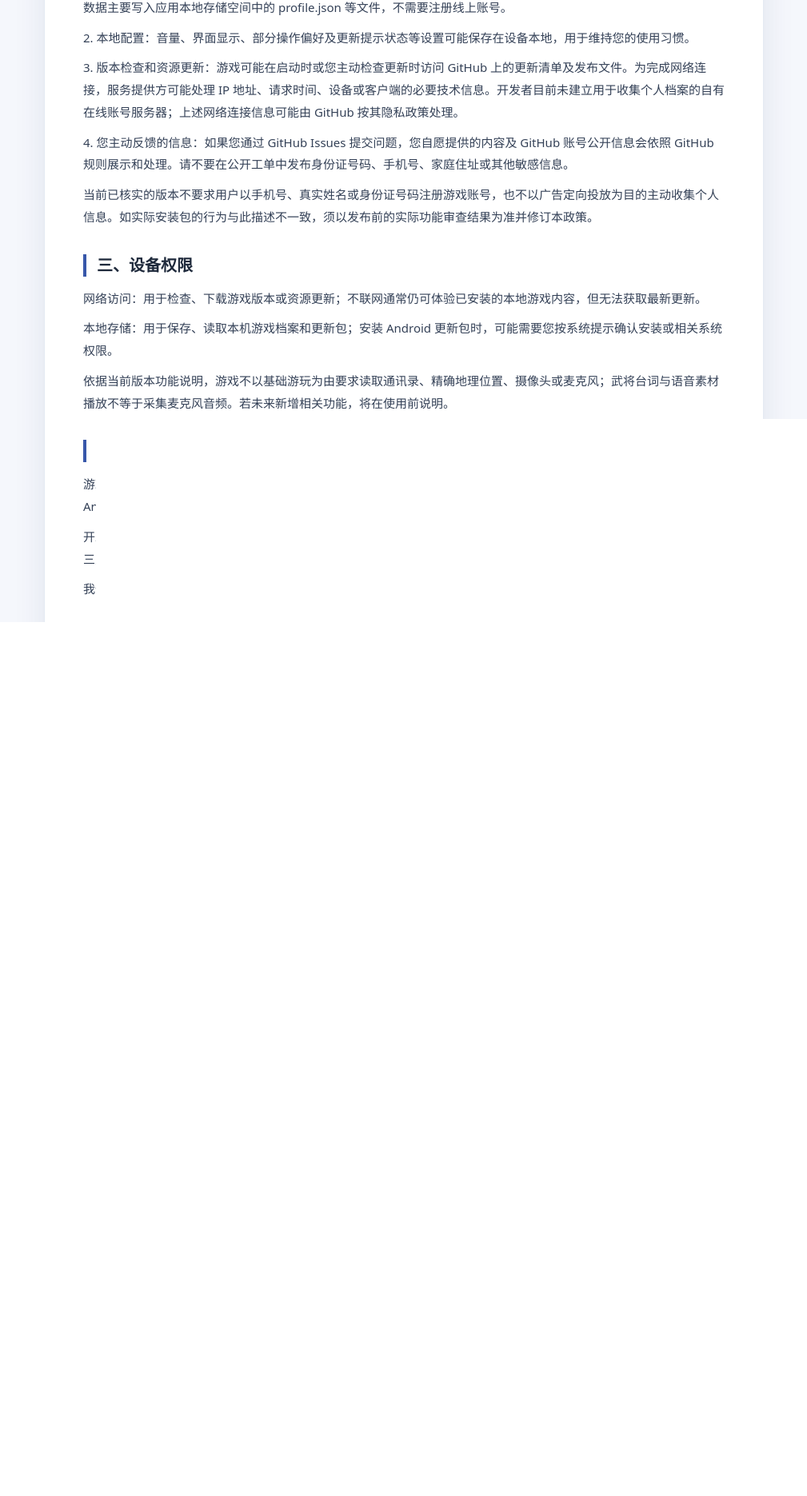
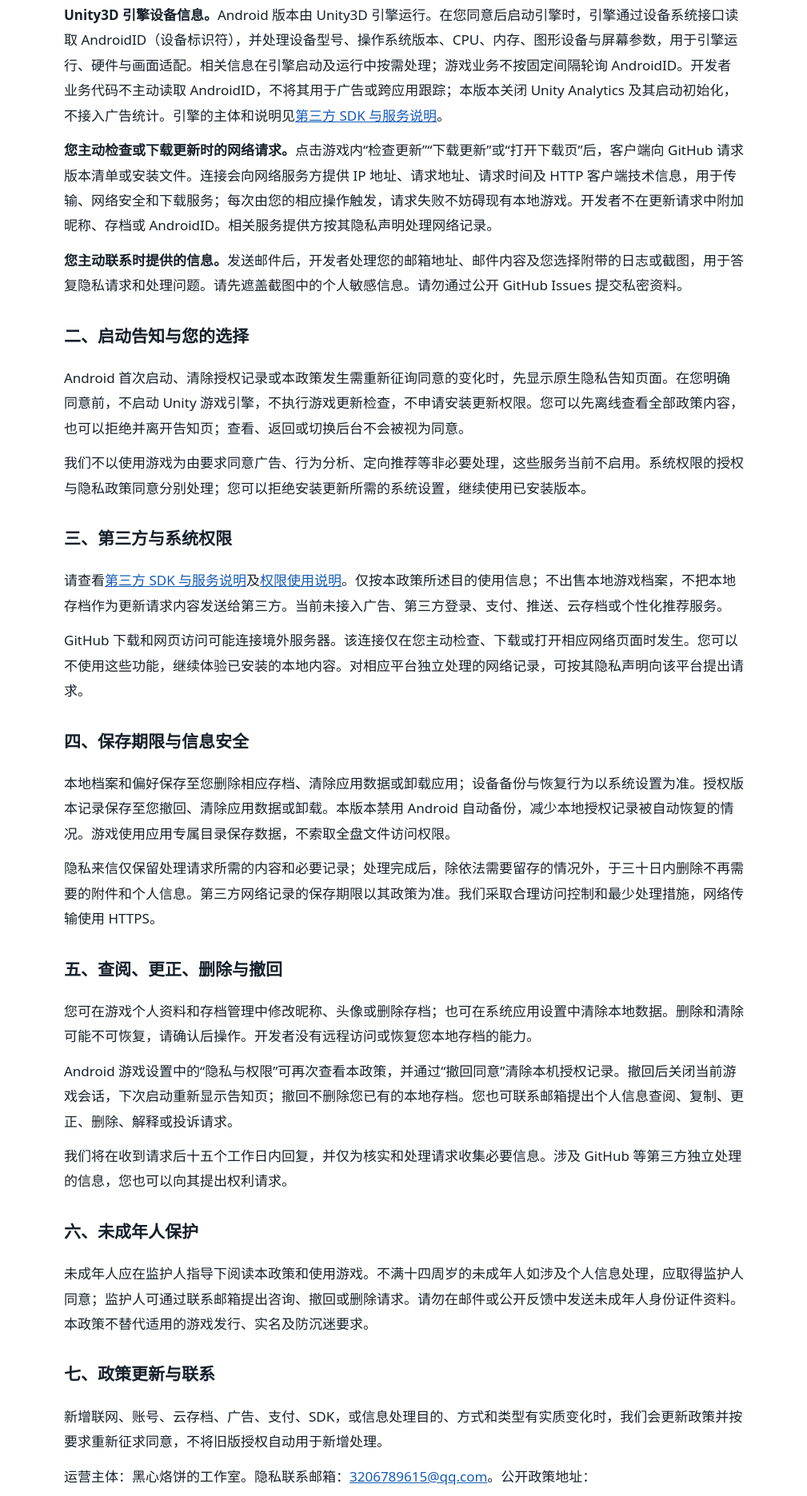
Before and after one commit to 3206789615/shenren-game-download, a plain HTML site: page privacy.html in a window 1280 px wide. Shown: the part 747-2618 px from the top of the page at 80% size, without its empty margins (135-1144 px from the left). Drawn offline with Linux system fonts and the light colour scheme.

Commit message:
完善隐私政策与第三方权限说明，明确构建19适用范围

```diff
--- a/privacy.html
+++ b/privacy.html
@@ -1,17 +1,33 @@
-<!doctype html><html lang="zh-CN"><head><meta charset="utf-8"><meta name="viewport" content="width=device-width,initial-scale=1"><meta name="robots" content="index,follow"><title>《神人大乱斗杀》隐私政策</title><meta name="description" content="神人大乱斗杀独立游戏试玩版的个人信息与隐私政策"><style>
-:root{color-scheme:light;--ink:#1e293b;--sub:#526275;--blue:#3857aa;--line:#e4eaf2;--paper:#fff;--bg:#f5f7fc}
-*{box-sizing:border-box}html{scroll-behavior:smooth}body{margin:0;background:var(--bg);color:var(--ink);font-family:"PingFang SC","Microsoft YaHei",system-ui,sans-serif;line-height:1.85}
-header{padding:54px 20px 43px;text-align:center;color:white;background:linear-gradient(120deg,#101d3d,#293f82 65%,#526aa6)}header .kicker{font-size:12px;letter-spacing:.24em;opacity:.8}h1{font-size:clamp(29px,5vw,42px);line-height:1.35;margin:16px 0 12px}header p{font-size:14px;opacity:.82;margin:0}
-main{width:min(900px,calc(100% - 30px));margin:-20px auto 45px;background:white;position:relative;border:1px solid var(--line);border-radius:16px;box-shadow:0 12px 42px rgba(25,42,85,.09);padding:clamp(20px,5vw,48px)}
-.meta{display:grid;grid-template-columns:130px 1fr;gap:8px 16px;padding:16px 20px;border-radius:10px;background:#f5f8fd;font-size:14px;margin:0 0 22px}.meta dt{color:var(--sub)}.meta dd{margin:0;overflow-wrap:anywhere}
-h2{font-size:20px;margin:32px 0 14px;border-left:4px solid var(--blue);padding-left:13px;line-height:1.4}p{margin:10px 0;color:#344157;font-size:15px}a{color:#254aab;overflow-wrap:anywhere}a:hover{text-decoration-thickness:2px}footer{text-align:center;font-size:12px;color:var(--sub);margin:-12px 0 32px}
-@media(max-width:500px){.meta{grid-template-columns:1fr;gap:0;padding:12px 15px}.meta dt{font-size:12px;margin-top:8px}.meta dd{font-size:14px}main{border-radius:12px}}
-</style></head><body><header><div class="kicker">SHENREN GAME · PRIVACY</div><h1>《神人大乱斗杀》隐私政策</h1><p>了解我们如何处理游戏存档、版本检查和隐私相关请求</p></header><main><dl class="meta"><dt>更新日期</dt><dd>2026年11月14日</dd><dt>生效日期</dt><dd>2026年11月14日</dd><dt>适用产品</dt><dd>《神人大乱斗杀》Windows、Android 试玩版本（公开版本 v0.1.5）</dd><dt>开发及运营联系标识</dt><dd>《神人大乱斗杀》独立开发者（GitHub 账号：3206789615）</dd></dl><section><h2>一、政策适用范围</h2><p>本政策适用于《神人大乱斗杀》独立游戏试玩版本及其相关下载、版本检查和更新功能。游戏目前以本地人机对战为主；界面中的“好友房”等名称并不当然意味着已经提供跨设备联机服务。</p><p>本政策依据目前可核实的公开发行说明及项目源代码编写。后续若增加联网对战、用户账号、云存档、实名认证、广告、支付或新的第三方 SDK，开发者应在相应功能上线前更新本政策并依法履行告知、同意等义务。</p></section>
-<section><h2>二、我们处理哪些信息、用于什么目的</h2><p>1. 本地游戏档案：当您创建或使用游戏存档时，游戏会在您的设备本地记录自行设置的游戏昵称、头像选择、角色/武将养成与拥有情况、对局记录、等级经验、游戏内虚拟道具、皮肤及剧情进度等，以便保存游戏进度和显示个人主页。这些数据主要写入应用本地存储空间中的 profile.json 等文件，不需要注册线上账号。</p><p>2. 本地配置：音量、界面显示、部分操作偏好及更新提示状态等设置可能保存在设备本地，用于维持您的使用习惯。</p><p>3. 版本检查和资源更新：游戏可能在启动时或您主动检查更新时访问 GitHub 上的更新清单及发布文件。为完成网络连接，服务提供方可能处理 IP 地址、请求时间、设备或客户端的必要技术信息。开发者目前未建立用于收集个人档案的自有在线账号服务器；上述网络连接信息可能由 GitHub 按其隐私政策处理。</p><p>4. 您主动反馈的信息：如果您通过 GitHub Issues 提交问题，您自愿提供的内容及 GitHub 账号公开信息会依照 GitHub 规则展示和处理。请不要在公开工单中发布身份证号码、手机号、家庭住址或其他敏感信息。</p><p>当前已核实的版本不要求用户以手机号、真实姓名或身份证号码注册游戏账号，也不以广告定向投放为目的主动收集个人信息。如实际安装包的行为与此描述不一致，须以发布前的实际功能审查结果为准并修订本政策。</p></section>
-<section><h2>三、设备权限</h2><p>网络访问：用于检查、下载游戏版本或资源更新；不联网通常仍可体验已安装的本地游戏内容，但无法获取最新更新。</p><p>本地存储：用于保存、读取本机游戏档案和更新包；安装 Android 更新包时，可能需要您按系统提示确认安装或相关系统权限。</p><p>依据当前版本功能说明，游戏不以基础游玩为由要求读取通讯录、精确地理位置、摄像头或麦克风；武将台词与语音素材播放不等于采集麦克风音频。若未来新增相关功能，将在使用前说明。</p></section>
-<section><h2>四、信息保存期限与安全</h2><p>游戏存档和配置一般保存在您自己的设备上，直至您主动删除、清理应用数据、卸载游戏或设备系统删除这些文件。Android 卸载或换签名重装可能导致本地存档丢失，请自行备份重要进度。</p><p>开发者不会为了提供当前离线游戏功能而将本地玩家档案自动同步到自建服务器。对更新下载、GitHub 页面访问等由第三方平台处理的信息，其保存期限与保护措施由相关平台的政策及适用法律确定。</p><p>我们将持续采用合理措施减少不必要的信息处理，但任何设备或网络环境都无法保证绝对安全。</p></section>
-<section><h2>五、第三方服务与跨境访问</h2><p>游戏更新与公开下载使用 GitHub Releases／GitHub Pages 等服务；当您访问、检查或下载时，相关请求可能连接境外服务器，GitHub 可能依其政策处理网络访问数据。GitHub 隐私说明：<a href="https://docs.github.com/en/site-policy/privacy-policies/github-general-privacy-statement" target="_blank" rel="noopener noreferrer">https://docs.github.com/en/site-policy/privacy-policies/github-general-privacy-statement</a></p><p>当前已核实的功能不以广告展示、第三方社交登录或商业统计为必要条件。是否存在其他随安装包分发的第三方 SDK、SDK 调用的数据类型及接收方，开发者应在正式发布前对 Android 安装包、依赖和实际网络请求进行复核；如有，应在本政策列出清单。</p><p>除法律要求或获得必要授权的情形外，我们不会主动出售您的游戏档案个人信息。</p></section>
-<section><h2>六、您的权利与本地数据管理</h2><p>您可以在游戏中通过相关功能修改昵称等资料；删除或重置存档的具体操作以当前版本实际提供的界面为准。您也可以通过设备的应用数据管理删除本地记录，但请注意这可能不可恢复。</p><p>如需查阅、复制、更正、删除由开发者实际控制的个人信息，或咨询相关隐私事项，请通过下方联系渠道提出请求。对于保存在您设备上的本地档案，开发者通常无法远程查看或替您删除。</p><p>对于由 GitHub 等第三方独立处理的信息，您还可依据其隐私说明向相关平台提出权利请求。</p></section>
-<section><h2>七、未成年人保护</h2><p>未成年人使用本游戏应在监护人指导下进行。涉及未成年人个人信息的处理时，我们将依适用法律采取额外保护措施；如今后提供实名认证、付费或在线服务，将按相应法律和监管要求增加适龄提示、防沉迷及其他必要机制。</p><p>本隐私政策不能替代游戏发行、版号、实名认证、防沉迷等适用法律法规要求。</p></section>
-<section><h2>八、政策变更</h2><p>如游戏新增账号体系、联网、云存档、广告、支付、第三方 SDK 或处理信息的目的、类型和方式有实质变化，我们将及时更新本政策、明确更新日期，并按法律要求履行相关通知或同意义务。</p></section>
-<section><h2>九、如何联系我们</h2><p>开发／运营联系标识：《神人大乱斗杀》独立开发者（GitHub 账号：3206789615）。</p><p>公开反馈渠道：<a href="https://github.com/3206789615/shenren-game-download/issues" target="_blank" rel="noopener noreferrer">https://github.com/3206789615/shenren-game-download/issues</a></p><p>GitHub Issues 是公开讨论区，请勿直接发布个人敏感信息。如您的请求涉及隐私，请先通过该渠道提出非敏感的联系请求，由开发者安排适当的后续沟通方式。</p><p>正式对外发布前，开发者还应补充可稳定接收隐私请求的非公开联系邮箱，以及适用情况下依法需要公开的运营主体名称、联系地址等信息。</p></section></main><footer>© 2026 神人大乱斗杀 · <a href="https://github.com/3206789615/shenren-game-download">游戏发布仓库</a></footer></body></html>
+<!doctype html>
+<html lang="zh-CN"><head><meta charset="utf-8"><meta name="viewport" content="width=device-width,initial-scale=1"><title>神人大乱斗杀隐私政策</title><style>body{max-width:850px;margin:0 auto;padding:24px;color:#17212b;background:#fff;font:17px/1.85 system-ui,"Microsoft YaHei",sans-serif;overflow-wrap:anywhere}h1{font-size:27px}h2{font-size:21px;margin-top:28px}a{color:#165bb5}nav a{display:inline-block;margin:0 18px 12px 0}p{margin:12px 0}</style></head>
+<body><h1>《神人大乱斗杀》隐私政策</h1>
+<p>更新及生效日期：2026年11月15日。政策版本：2026-11-15.1。</p>
+<p>开发及运营主体：黑心烙饼的工作室。隐私联系邮箱：<a href="mailto:3206789615@qq.com">3206789615@qq.com</a>。</p>
+<nav><a href="privacy.html">隐私政策</a><a href="sdk.html">第三方 SDK 与服务说明</a><a href="permissions.html">权限使用说明</a></nav>
+<p>本政策适用于《神人大乱斗杀》Windows、Android 本地游戏版本。游戏当前提供本机对局、角色养成和存档，不提供线上游戏账号、跨设备好友联机或云存档。请在决定是否同意前阅读本政策及相关说明；您可以在游戏设置中再次查看。</p>
+<p>版本适用说明：本政策所述原生启动授权、关闭统计和手动更新安排适用于包含本政策的隐私整改版本，Android 内部构建号为 19 起。此前的 0.1.5 构建 18 不具备这些改动；网页更新不会自动修改您已安装的旧版本。</p>
+<h2>一、个人信息处理范围与目的</h2>
+<p><b>本地游戏档案。</b>您创建存档、修改个人资料或进行游戏时，游戏在本机记录您设置的昵称、头像选择、角色与皮肤拥有情况、等级经验、虚拟道具、对局记录及剧情进度，用于保存进度和展示档案。信息由游戏直接写入本机应用存储，在相关操作和保存时更新；当前不会自动上传到开发者服务器。请勿以真实姓名、手机号或身份证号作为昵称。</p>
+<p><b>本地偏好与授权记录。</b>游戏在本机保存音量、显示、操作偏好、更新提示状态，以及您同意的政策版本和同意时间，用于保持设置、判断是否需要重新征询同意。仅在设置改变、更新检查或授权状态变化时写入；授权记录不使用设备标识符作为存储键。</p>
+<p><b>Unity3D 引擎设备信息。</b>Android 版本由 Unity3D 引擎运行。在您同意后启动引擎时，引擎通过设备系统接口读取 AndroidID（设备标识符），并处理设备型号、操作系统版本、CPU、内存、图形设备与屏幕参数，用于引擎运行、硬件与画面适配。相关信息在引擎启动及运行中按需处理；游戏业务不按固定间隔轮询 AndroidID。开发者业务代码不主动读取 AndroidID，不将其用于广告或跨应用跟踪；本版本关闭 Unity Analytics 及其启动初始化，不接入广告统计。引擎的主体和说明见<a href="sdk.html">第三方 SDK 与服务说明</a>。</p>
+<p><b>您主动检查或下载更新时的网络请求。</b>点击游戏内“检查更新”“下载更新”或“打开下载页”后，客户端向 GitHub 请求版本清单或安装文件。连接会向网络服务方提供 IP 地址、请求地址、请求时间及 HTTP 客户端技术信息，用于传输、网络安全和下载服务；每次由您的相应操作触发，请求失败不妨碍现有本地游戏。开发者不在更新请求中附加昵称、存档或 AndroidID。相关服务提供方按其隐私声明处理网络记录。</p>
+<p><b>您主动联系时提供的信息。</b>发送邮件后，开发者处理您的邮箱地址、邮件内容及您选择附带的日志或截图，用于答复隐私请求和处理问题。请先遮盖截图中的个人敏感信息。请勿通过公开 GitHub Issues 提交私密资料。</p>
+<h2>二、启动告知与您的选择</h2>
+<p>Android 首次启动、清除授权记录或本政策发生需重新征询同意的变化时，先显示原生隐私告知页面。在您明确同意前，不启动 Unity 游戏引擎，不执行游戏更新检查，不申请安装更新权限。您可以先离线查看全部政策内容，也可以拒绝并离开告知页；查看、返回或切换后台不会被视为同意。</p>
+<p>我们不以使用游戏为由要求同意广告、行为分析、定向推荐等非必要处理，这些服务当前不启用。系统权限的授权与隐私政策同意分别处理；您可以拒绝安装更新所需的系统设置，继续使用已安装版本。</p>
+<h2>三、第三方与系统权限</h2>
+<p>请查看<a href="sdk.html">第三方 SDK 与服务说明</a>及<a href="permissions.html">权限使用说明</a>。仅按本政策所述目的使用信息；不出售本地游戏档案，不把本地存档作为更新请求内容发送给第三方。当前未接入广告、第三方登录、支付、推送、云存档或个性化推荐服务。</p>
+<p>GitHub 下载和网页访问可能连接境外服务器。该连接仅在您主动检查、下载或打开相应网络页面时发生。您可以不使用这些功能，继续体验已安装的本地内容。对相应平台独立处理的网络记录，可按其隐私声明向该平台提出请求。</p>
+<h2>四、保存期限与信息安全</h2>
+<p>本地档案和偏好保存至您删除相应存档、清除应用数据或卸载应用；设备备份与恢复行为以系统设置为准。授权版本记录保存至您撤回、清除应用数据或卸载。本版本禁用 Android 自动备份，减少本地授权记录被自动恢复的情况。游戏使用应用专属目录保存数据，不索取全盘文件访问权限。</p>
+<p>隐私来信仅保留处理请求所需的内容和必要记录；处理完成后，除依法需要留存的情况外，于三十日内删除不再需要的附件和个人信息。第三方网络记录的保存期限以其政策为准。我们采取合理访问控制和最少处理措施，网络传输使用 HTTPS。</p>
+<h2>五、查阅、更正、删除与撤回</h2>
+<p>您可在游戏个人资料和存档管理中修改昵称、头像或删除存档；也可在系统应用设置中清除本地数据。删除和清除可能不可恢复，请确认后操作。开发者没有远程访问或恢复您本地存档的能力。</p>
+<p>Android 游戏设置中的“隐私与权限”可再次查看本政策，并通过“撤回同意”清除本机授权记录。撤回后关闭当前游戏会话，下次启动重新显示告知页；撤回不删除您已有的本地存档。您也可联系邮箱提出个人信息查阅、复制、更正、删除、解释或投诉请求。</p>
+<p>我们将在收到请求后十五个工作日内回复，并仅为核实和处理请求收集必要信息。涉及 GitHub 等第三方独立处理的信息，您也可以向其提出权利请求。</p>
+<h2>六、未成年人保护</h2>
+<p>未成年人应在监护人指导下阅读本政策和使用游戏。不满十四周岁的未成年人如涉及个人信息处理，应取得监护人同意；监护人可通过联系邮箱提出咨询、撤回或删除请求。请勿在邮件或公开反馈中发送未成年人身份证件资料。本政策不替代适用的游戏发行、实名及防沉迷要求。</p>
+<h2>七、政策更新与联系</h2>
+<p>新增联网、账号、云存档、广告、支付、SDK，或信息处理目的、方式和类型有实质变化时，我们会更新政策并按要求重新征求同意，不将旧版授权自动用于新增处理。</p>
+<p>运营主体：黑心烙饼的工作室。隐私联系邮箱：<a href="mailto:3206789615@qq.com">3206789615@qq.com</a>。公开政策地址：<a href="https://3206789615.github.io/shenren-game-download/privacy.html">https://3206789615.github.io/shenren-game-download/privacy.html</a>。</p>
+</body></html>
```
Also changed, not shown: permissions.html (added, +8 -0 lines), sdk.html (added, +16 -0 lines).
